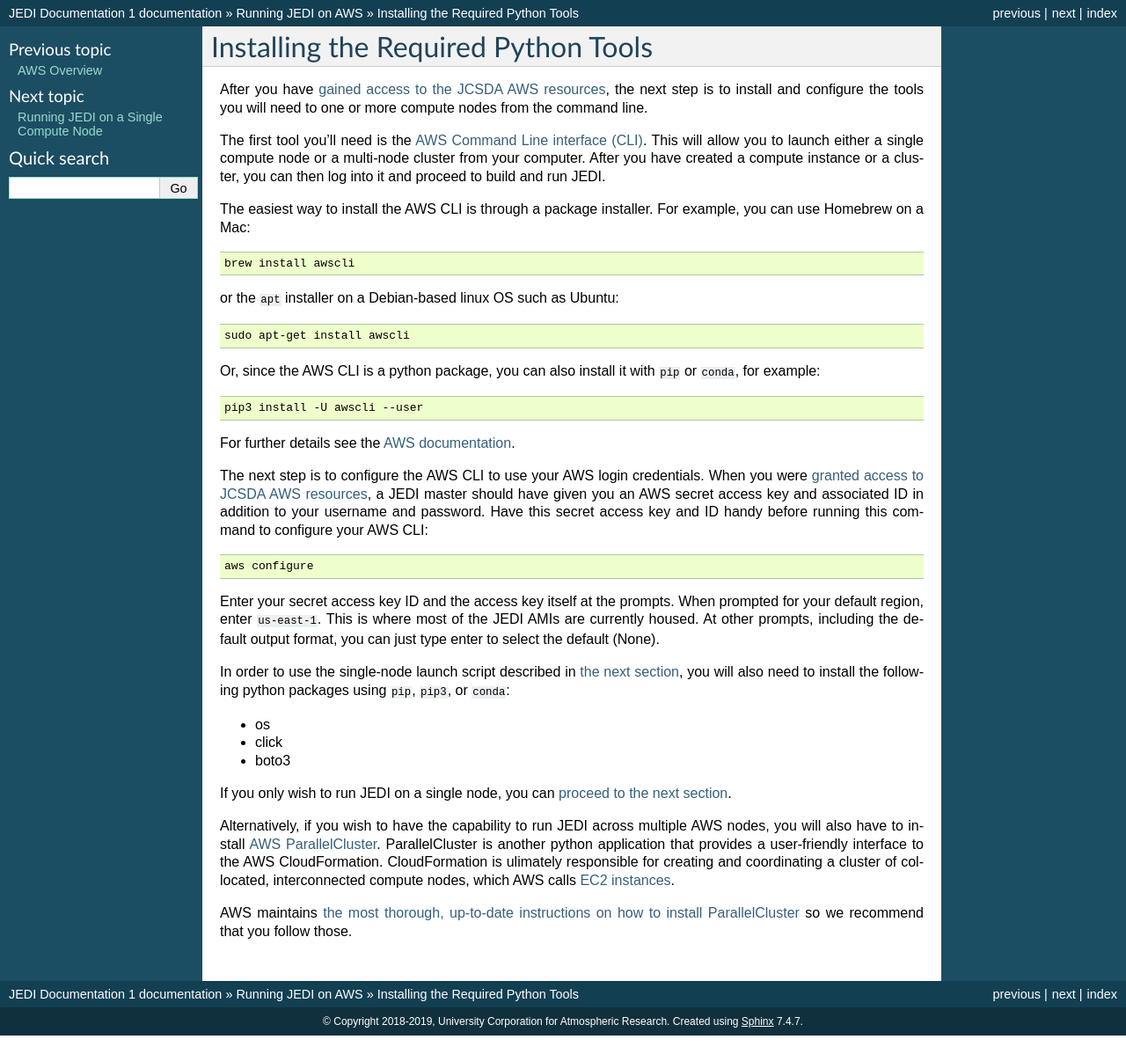
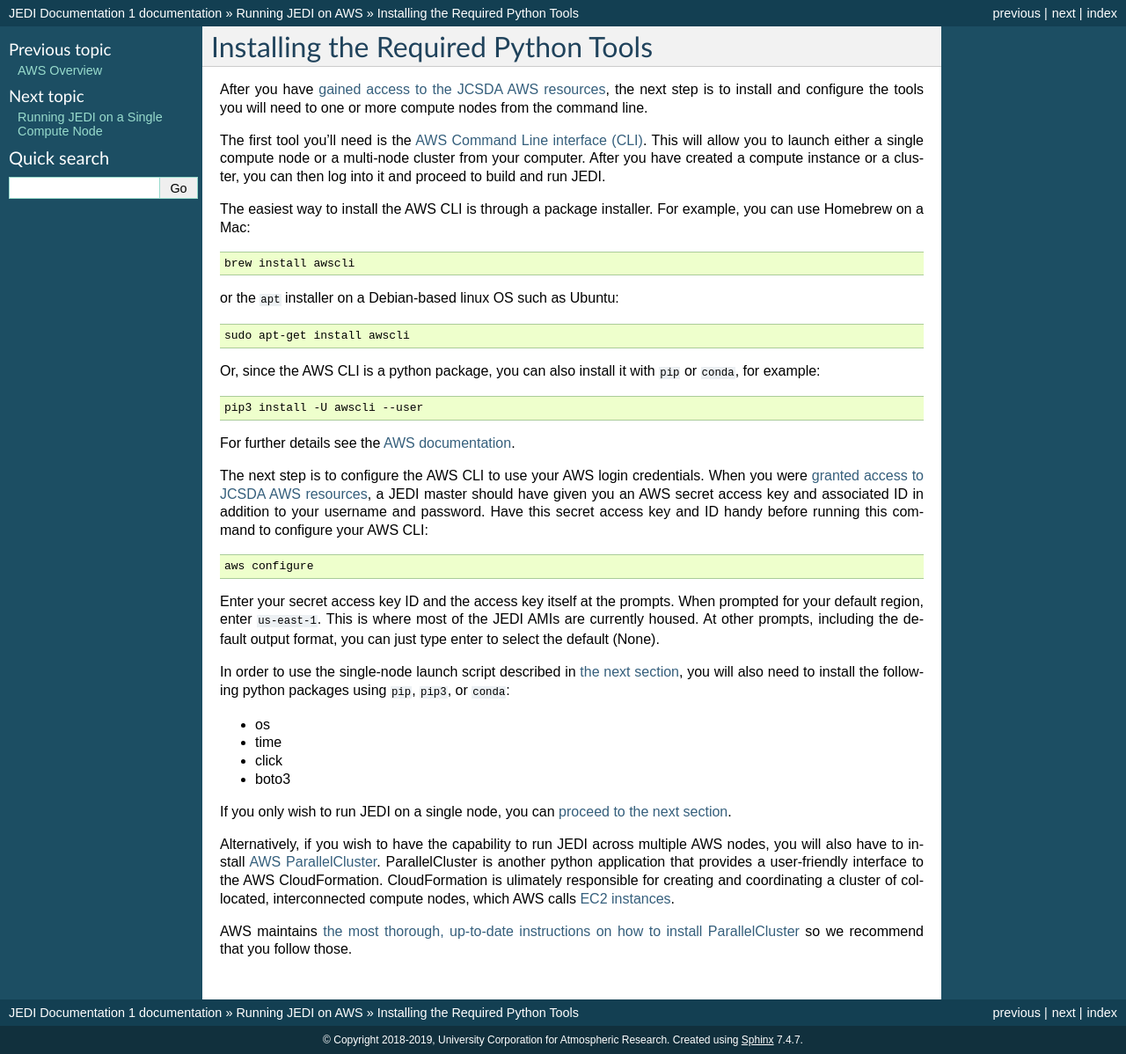
Before and after one commit to JCSDA/jedi-docs, a Sphinx documentation site: the page built from docs/cloud/jedicluster.rst, in a window 1280 px wide. Shown: the whole page at 88% size. Built offline with Sphinx 7.4.7, drawn with Linux system fonts in a browser that asks for light colours; before the commit the page ends 1177 px from its top, so only the background shows below that.

Commit message:
update dependencies

```diff
--- a/docs/cloud/jedicluster.rst
+++ b/docs/cloud/jedicluster.rst
@@ -36,6 +36,7 @@
 In order to use the single-node launch script described in :doc:`the next section <singlenode>`, you will also need to install the following python packages using :code:`pip`, :code:`pip3`, or :code:`conda`:
 
 - os
+- time
 - click
 - boto3
 
```
